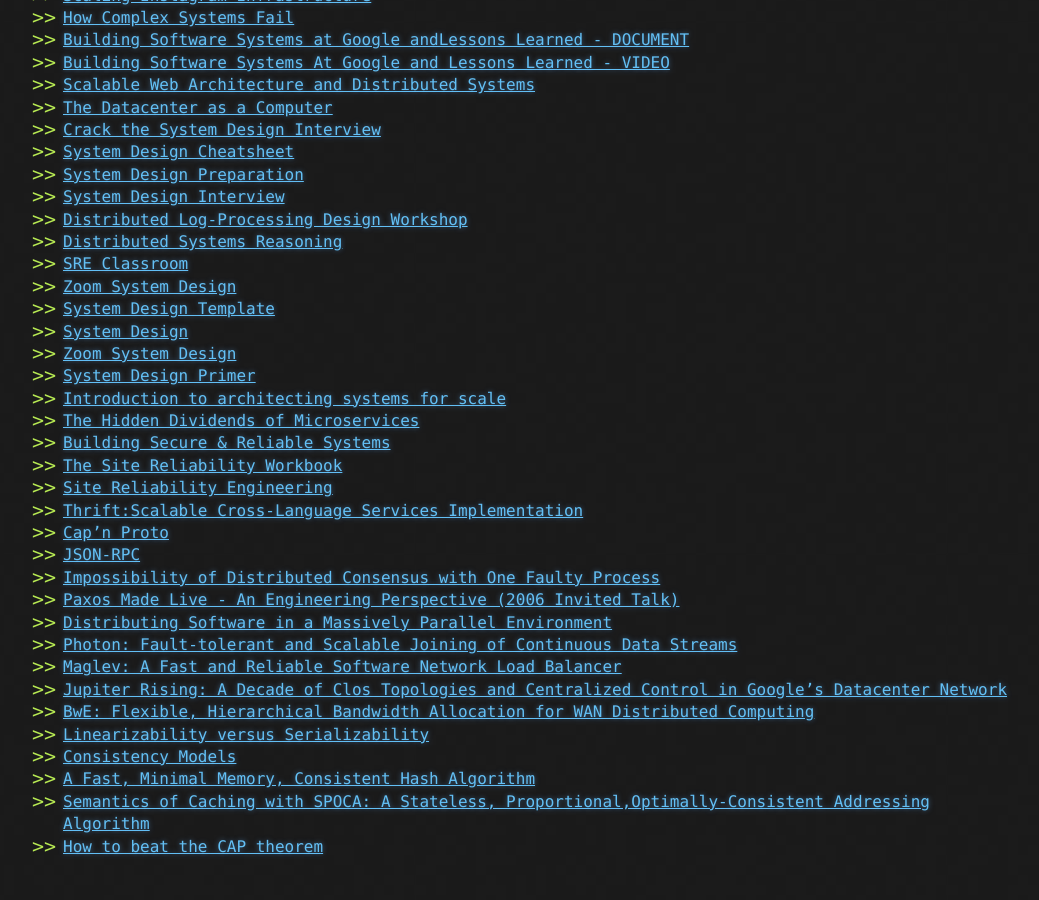
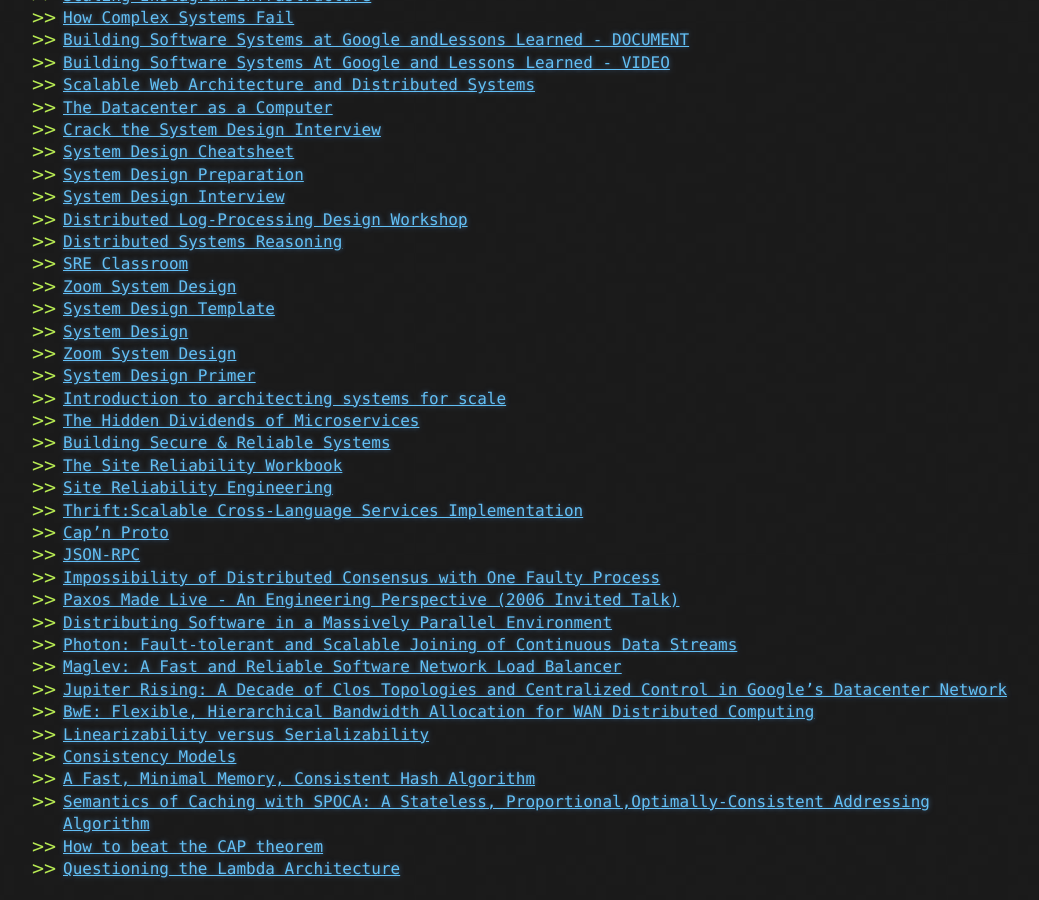
Before and after one commit to goodHunter27/serhatgiydiren.github.io, a Jekyll site: the page built from _posts/2020-01-20-helpful-resources-for-system-design-interviews.md, in a window 1280 px wide and 900 px high, scrolled down 1574 px. Shown: the whole window, without its empty margins (117-1156 px from the left). Built offline with Jekyll 4.4.1, drawn with Linux system fonts in a browser that asks for light colours; before the commit the page ends 2452 px from its top, so only the background shows below that.

Commit message:
Update 2020-01-20-helpful-resources-for-system-design-interviews.md

```diff
--- a/_posts/2020-01-20-helpful-resources-for-system-design-interviews.md
+++ b/_posts/2020-01-20-helpful-resources-for-system-design-interviews.md
@@ -99,3 +99,4 @@
 * [A Fast, Minimal Memory, Consistent Hash Algorithm](https://arxiv.org/pdf/1406.2294.pdf){:target="_blank"}
 * [Semantics of Caching with SPOCA: A Stateless, Proportional,Optimally-Consistent Addressing Algorithm](https://www.usenix.org/legacy/event/atc11/tech/final_files/Chawla.pdf){:target="_blank"}
 * [How to beat the CAP theorem](http://nathanmarz.com/blog/how-to-beat-the-cap-theorem.html){:target="_blank"}
+* [Questioning the Lambda Architecture](https://www.oreilly.com/radar/questioning-the-lambda-architecture){:target="_blank"}
```
